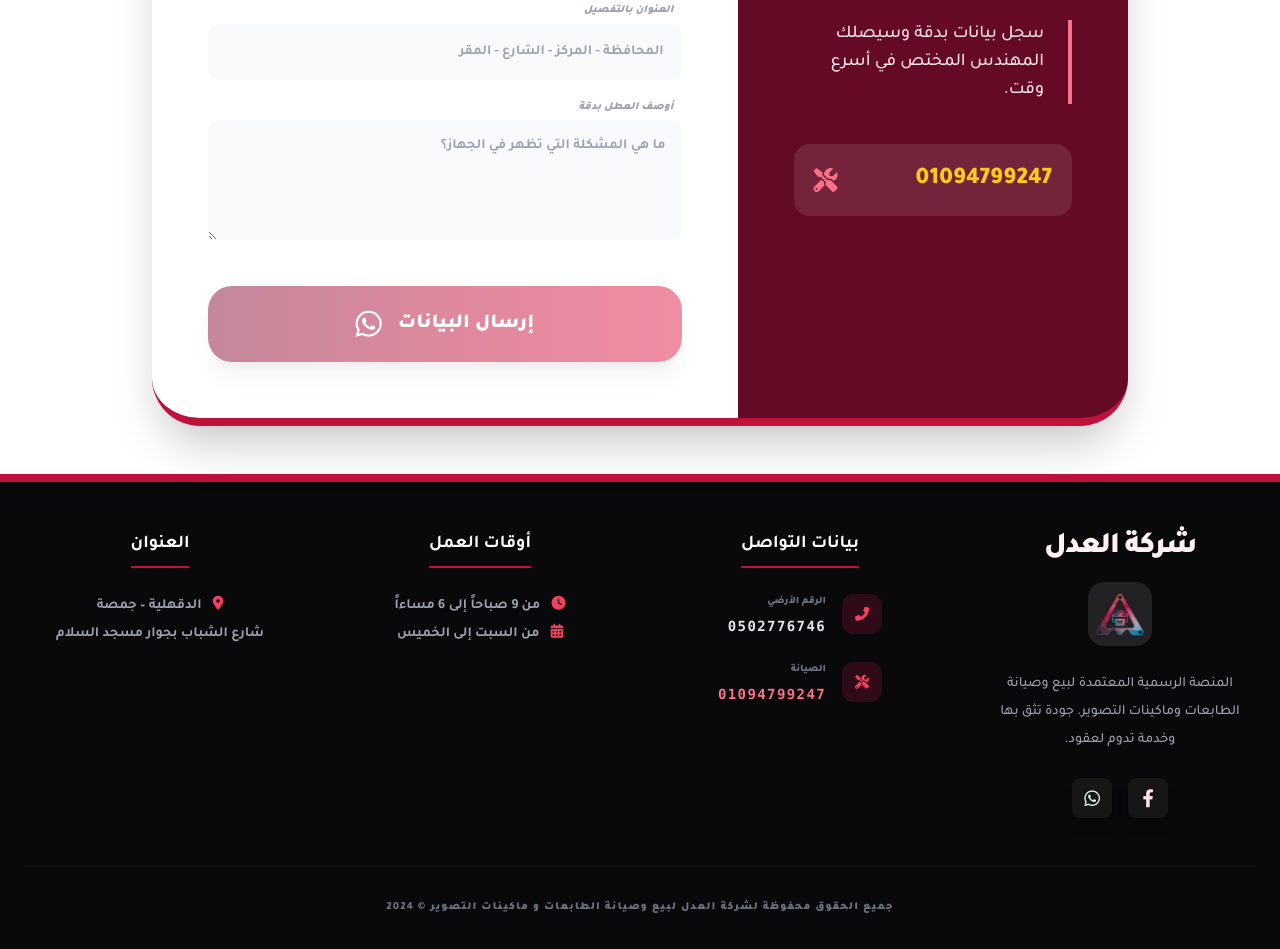
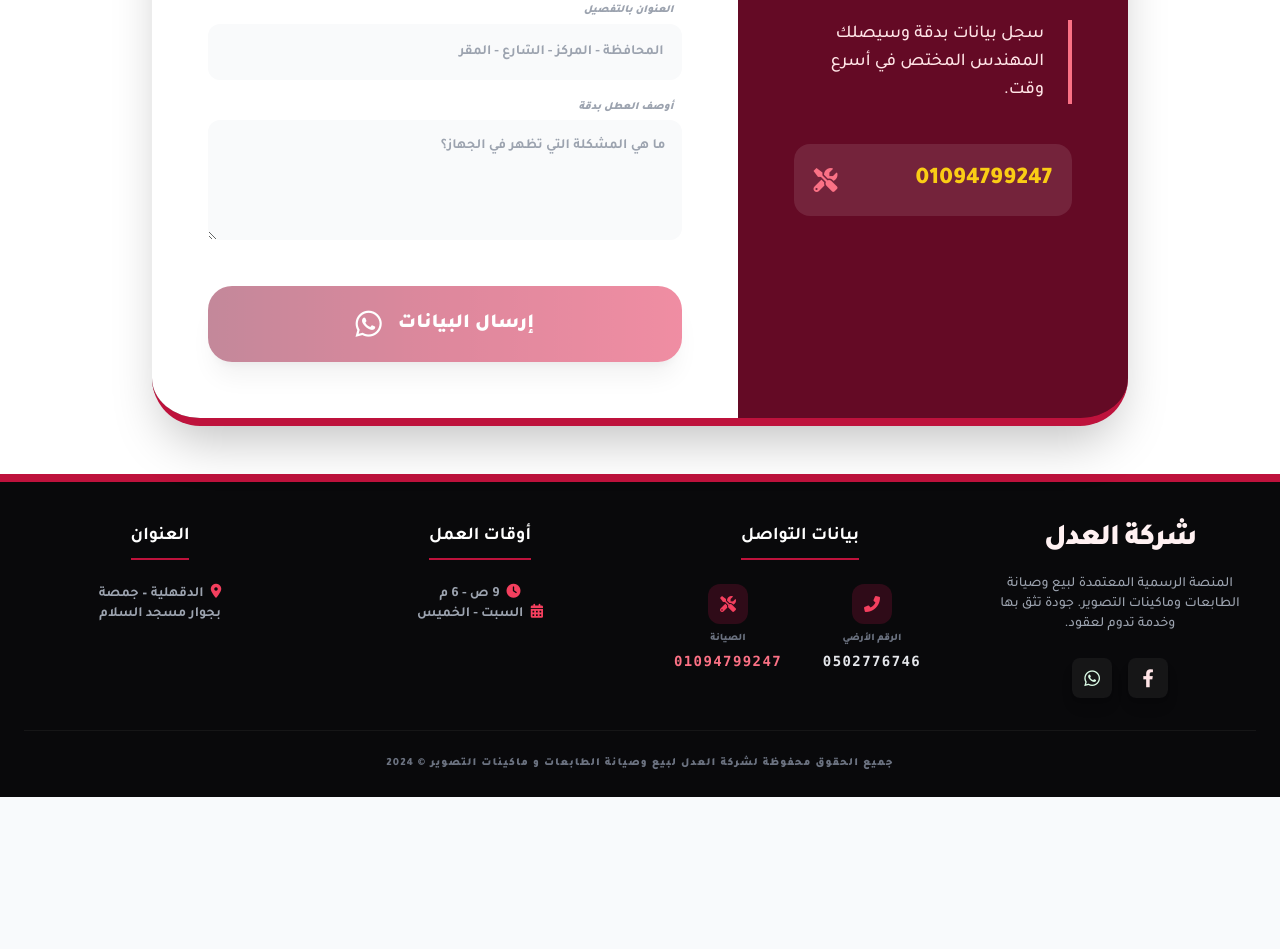
Before and after one commit to aladlcompany/index, a plain HTML site: page index.html in a window 1280 px wide. Shown: the part 1709-2658 px from the top of the page. After the commit the page ends 2506 px from the top, so only its background shows below. Drawn offline with nearby package versions, Linux system fonts and the light colour scheme.

Commit message:
Add files via upload

```diff
--- a/index.html
+++ b/index.html
@@ -774,49 +774,58 @@
         </section>
     </main>
 
-    <!-- Footer المحسن والاحترافي -->
-    <footer class="bg-zinc-950 text-white pt-12 pb-8 px-4 md:px-6 border-t-8 border-rose-700">
-        <div class="container mx-auto grid grid-cols-1 md:grid-cols-2 lg:grid-cols-4 gap-8 md:gap-12 border-b border-white/5 pb-12">
-            <div class="text-center">
-                <div class="flex flex-col items-center justify-center mb-6">
-                    <h4 class="text-3xl font-black text-rose-50 uppercase tracking-tighter mb-4">شركة العدل</h4>
-                    <img src="logo.png" alt="شركة العدل" class="w-16 h-16 object-contain bg-white/10 rounded-2xl p-2" onerror="this.style.display='none'">
+    <!-- Footer المحسن والاحترافي للموبايل والكمبيوتر -->
+    <footer class="bg-zinc-950 text-white pt-10 pb-6 px-4 md:px-6 border-t-8 border-rose-700">
+        <div class="container mx-auto grid grid-cols-2 md:grid-cols-4 gap-8 md:gap-12 border-b border-white/5 pb-8">
+
+            <!-- تعريف الشركة -->
+            <div class="col-span-2 md:col-span-1 text-center">
+                <div class="flex justify-center mb-4">
+                    <h4 class="text-2xl md:text-3xl font-black text-rose-50 uppercase tracking-tighter">شركة العدل</h4>
                 </div>
-                <p class="text-gray-400 text-sm leading-loose font-medium mb-6 px-4">المنصة الرسمية المعتمدة لبيع وصيانة الطابعات وماكينات التصوير. جودة تثق بها وخدمة تدوم لعقود.</p>
+                <p class="text-gray-400 text-xs md:text-sm leading-relaxed font-medium mb-6 px-4 md:px-0">المنصة الرسمية المعتمدة لبيع وصيانة الطابعات وماكينات التصوير. جودة تثق بها وخدمة تدوم لعقود.</p>
                 <div class="flex gap-4 justify-center flex-row-reverse">
                     <a href="https://wa.me/201094799247" target="_blank" class="w-10 h-10 bg-white/5 rounded-lg flex items-center justify-center hover:bg-green-600 transition shadow-lg text-green-100"><i class="fab fa-whatsapp text-lg"></i></a>
                     <a href="https://www.facebook.com/AlAdlCom" target="_blank" class="w-10 h-10 bg-white/5 rounded-lg flex items-center justify-center hover:bg-blue-600 transition shadow-lg text-rose-100"><i class="fab fa-facebook-f text-lg"></i></a>
                 </div>
             </div>
-            <div class="text-center">
+
+            <!-- بيانات التواصل -->
+            <div class="col-span-2 md:col-span-1 text-center">
                 <div class="flex justify-center mb-6">
-                    <h4 class="text-lg font-bold text-white border-b-2 border-rose-700 pb-2 uppercase inline-block">بيانات التواصل</h4>
+                    <h4 class="text-base md:text-lg font-bold text-white border-b-2 border-rose-700 pb-2 uppercase inline-block">بيانات التواصل</h4>
                 </div>
-                <ul class="space-y-6 text-sm inline-block text-right w-fit">
-                    <li class="flex items-center gap-4 group">
+                <!-- العناصر جنب بعض في الموبايل -->
+                <div class="grid grid-cols-2 gap-4">
+                    <div class="flex flex-col items-center justify-center gap-2 group">
                         <div class="w-10 h-10 bg-rose-900/30 rounded-xl flex items-center justify-center text-rose-500"><i class="fa fa-phone-alt"></i></div>
-                        <div><p class="text-gray-500 text-[10px] font-black uppercase mb-1">الرقم الأرضي</p><p class="text-gray-200 font-black tracking-widest font-mono text-sm">0502776746</p></div>
-                    </li>
-                    <li class="flex items-center gap-4 group">
+                        <div><p class="text-gray-500 text-[10px] font-black uppercase mb-1">الرقم الأرضي</p><p class="text-gray-200 font-black tracking-widest font-mono text-xs md:text-sm">0502776746</p></div>
+                    </div>
+                    <div class="flex flex-col items-center justify-center gap-2 group">
                         <div class="w-10 h-10 bg-rose-900/30 rounded-xl flex items-center justify-center text-rose-500"><i class="fa fa-tools"></i></div>
-                        <div><p class="text-gray-500 text-[10px] font-black uppercase mb-1">الصيانة</p><p class="text-gray-200 font-black tracking-widest font-mono text-sm text-rose-400">01094799247</p></div>
-                    </li>
-                </ul>
+                        <div><p class="text-gray-500 text-[10px] font-black uppercase mb-1">الصيانة</p><p class="text-gray-200 font-black tracking-widest font-mono text-xs md:text-sm text-rose-400">01094799247</p></div>
+                    </div>
+                </div>
             </div>
-            <div class="text-center">
+
+            <!-- أوقات العمل -->
+            <div class="col-span-1 text-center flex flex-col items-center">
                 <div class="flex justify-center mb-6">
-                    <h4 class="text-lg font-bold text-white border-b-2 border-rose-700 pb-2 uppercase inline-block">أوقات العمل</h4>
+                    <h4 class="text-base md:text-lg font-bold text-white border-b-2 border-rose-700 pb-2 uppercase inline-block">أوقات العمل</h4>
                 </div>
-                <p class="text-gray-400 text-sm leading-loose font-bold"><i class="fa fa-clock text-rose-500 ml-2"></i> من 9 صباحاً إلى 6 مساءاً<br><i class="fa fa-calendar-alt text-rose-500 ml-2"></i> من السبت إلى الخميس</p>
+                <p class="text-gray-400 text-xs md:text-sm leading-loose font-bold"><i class="fa fa-clock text-rose-500 ml-1"></i> 9 ص - 6 م<br><i class="fa fa-calendar-alt text-rose-500 ml-1"></i> السبت - الخميس</p>
             </div>
-            <div class="text-center">
+
+            <!-- العنوان -->
+            <div class="col-span-1 text-center flex flex-col items-center">
                 <div class="flex justify-center mb-6">
-                    <h4 class="text-lg font-bold text-white border-b-2 border-rose-700 pb-2 uppercase inline-block">العنوان</h4>
+                    <h4 class="text-base md:text-lg font-bold text-white border-b-2 border-rose-700 pb-2 uppercase inline-block">العنوان</h4>
                 </div>
-                <p class="text-gray-400 text-sm leading-loose font-bold"><i class="fa fa-map-marker-alt text-rose-500 ml-2"></i> الدقهلية – جمصة<br>شارع الشباب بجوار مسجد السلام</p>
+                <p class="text-gray-400 text-xs md:text-sm leading-loose font-bold"><i class="fa fa-map-marker-alt text-rose-500 ml-1"></i> الدقهلية – جمصة<br>بجوار مسجد السلام</p>
             </div>
+
         </div>
-        <div class="container mx-auto mt-8 text-center text-gray-500 text-[10px] md:text-[11px] font-extrabold uppercase tracking-widest leading-relaxed">
+        <div class="container mx-auto mt-6 text-center text-gray-500 text-[10px] md:text-[11px] font-extrabold uppercase tracking-widest leading-relaxed">
             جميع الحقوق محفوظة لشركة العدل لبيع وصيانة الطابعات و ماكينات التصوير © 2024
         </div>
     </footer>
```
